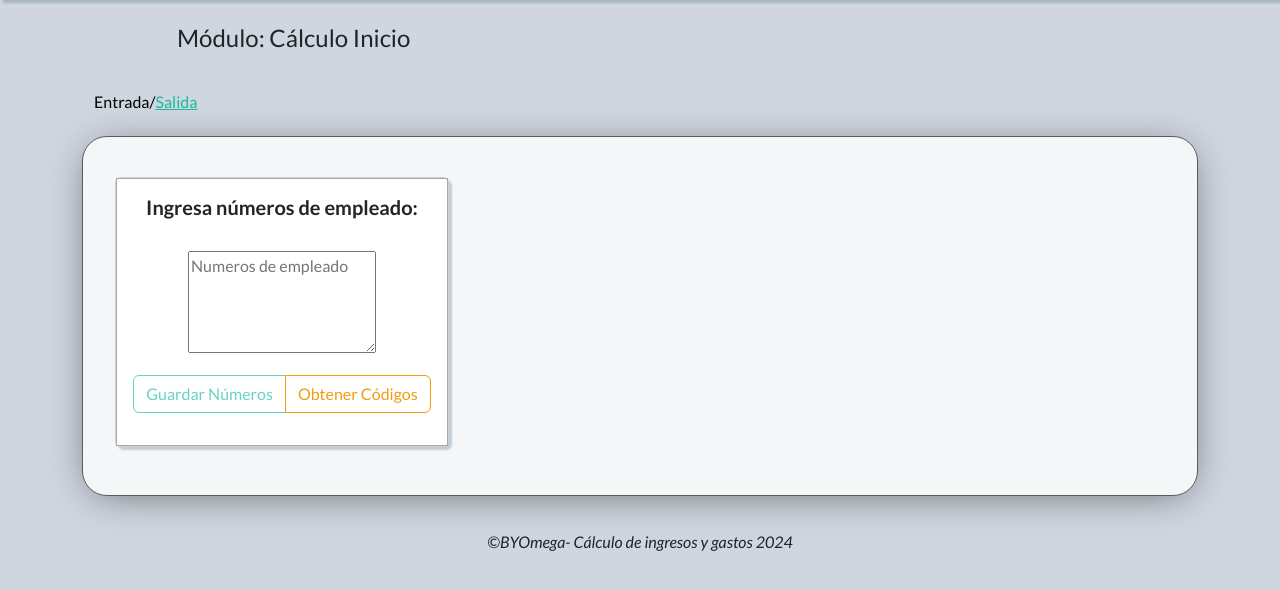
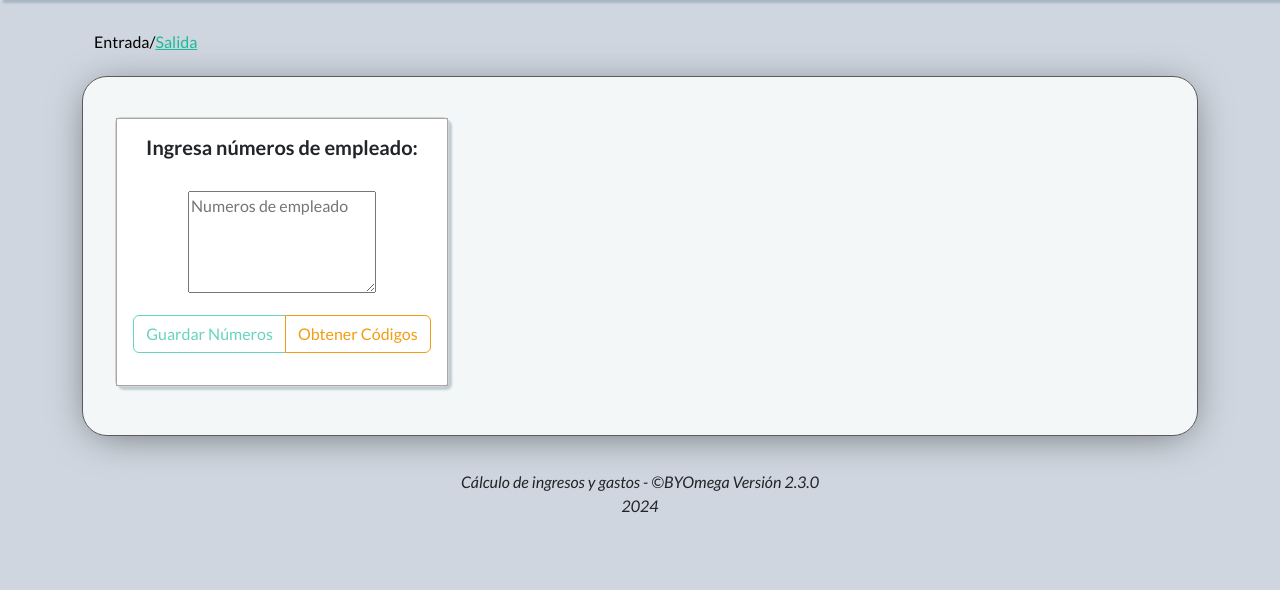
Before and after one commit to martako938/ingresosCI, a CodeIgniter app: page /calculoIngresoCI/ in a window 1280 px wide. Shown: the part 105-695 px from the top of the page. Run offline with CodeIgniter, Linux system fonts and the light colour scheme; data that the repository does not hold is empty; some libraries are stand-ins or nearby versions.

Commit message:
Se agrega el valor de la version desde config, redireccionamiento a google al cerrar session

```diff
--- a/application/config/config.php
+++ b/application/config/config.php
@@ -531,9 +531,10 @@ $config['rewrite_short_tags'] = FALSE;
 */
 $config['proxy_ips'] = '';
 
-//$config['HTTP_NUMEMP'] = 860983;
-$config['HTTP_NUMEMP'] = 910543;
+//$config['HTTP_NUMEMP'] = 1;
 //$config['HTTP_NUMEMP'] = $_SERVER['HTTP_NUMEMP'];
+
+$config['version'] = '2.3.0';
 
 
 date_default_timezone_set('America/Mexico_City');
--- a/application/controllers/Progra.php
+++ b/application/controllers/Progra.php
@@ -7,16 +7,16 @@ class Progra extends CI_Controller {
 		parent::__construct();
 		$this->load->model('Index_Model');
 		$this->load->model('Progra_Model');
-		$this->load->model('Usuario');
 	}
 
 	public function index(){
-		//$datos['usuarios'] = $this->Usuario->seleccionar_todo();
+		$data['Version'] = $this->config->item('version');
+
         $this->load->view('template/head');
 		$this->load->view('template/sup');
 		$this->load->view('programatico');
 		$this->load->view('indxJS/pro' );
-        $this->load->view('template/foot');
+        $this->load->view('template/foot',$data);
     }
 
 	public function traeSal(){
--- a/application/models/Usuario.php
+++ /dev/null
@@ -1,10 +0,0 @@
-<?php
-
-    class Usuario extends CI_Model {
-
-        // public function seleccionar_todo() {
-        //     $this->db->select('*');
-        //     $this->db->from('usuarios');
-        //     return $this->db->get()->result();
-        // }
-    }
--- a/application/views/contacto.php
+++ b/application/views/contacto.php
@@ -53,7 +53,7 @@
                 <p class="card-text" style="text-align:center">
                     </br>
                     Hecho en México, Derechos reservados, {{ this.anio }}. Esta página no puede ser reproducida.</br>
-                    Version 2.2.0.  Última Actualización: {{ this.diaNombre }} {{ this.dia }} de  {{ this.mesNombre }} de {{ this.anio }}.</br>
+                    Versión <?php echo $Version ?>.  Última Actualización: {{ this.diaNombre }} {{ this.dia }} de  {{ this.mesNombre }} de {{ this.anio }}.</br>
                     Departamento de Sistemas</br></br>
                     <a href="#" data-bs-toggle="modal" data-bs-target="#modalMap" ><u> Dirección: Calle 103 Lt 6-A, Hank González, Ecatepec de Morelos ,Edo. México, C.P., 55520</u></a>
                 </p>
--- a/application/views/programatico.php
+++ b/application/views/programatico.php
@@ -3,12 +3,6 @@
         <span v-html="appLoader"></span></p>
     </div>
 
-    <div class="row">
-        <div class="col-1"></div>
-        <div class="col-4"><h4>Módulo: Cálculo Inicio</h4></div>
-        <div class="col-7"></div>
-    </div>
-    </br>
 
     <ol v-if="viewEntrada === true" class="breadcrumb sinFondo">
             <li class="breadcrumb-item-active" aria-current="page" ><text class="titulo6"><a>Entrada/</a></text></li>
--- a/application/views/template/foot.php
+++ b/application/views/template/foot.php
@@ -2,7 +2,8 @@
             </div>
         <?php $hoy=date('d-m-Y'); $anio = substr($hoy,-4); //Anio  ?>
         </br>
-        <div class="text-center"><em>&copy;BYOmega- Cálculo de ingresos y gastos  <?= $anio ?></em></div>
+        <div class="text-center"><em>Cálculo de ingresos y gastos - &copy;BYOmega Versión <?php echo $Version ?> </br>
+         <?= $anio ?></em></div>
         </br>
     </body>
 
--- a/application/views/template/sup.php
+++ b/application/views/template/sup.php
@@ -37,7 +37,7 @@
                 <form class="position-absolute top-50 end-0 translate-middle-y">
                     <ul class="navbar-nav mr-auto">
                         <li class="nav-item">
-                            <a class="nav-link titulo6" href="www.google.com.mx">&nbsp;&nbsp;&nbsp;Cerrar Sesión</a>
+                            <a class="nav-link titulo6" href="https://www.google.com/">&nbsp;&nbsp;&nbsp;Cerrar Sesión</a>
                         </li>
                     </ul>
                 </form>
--- a/js/appContacto.js
+++ b/js/appContacto.js
@@ -16,7 +16,7 @@ const appContacto = Vue.createApp({
     },
     methods: {
         traerfechaCompleta(){
-            var fecha= '10-02-2024'
+            var fecha= '11-02-2024'
             var url=base+ 'contacto/traeFechComp/'+fecha
             axios.get(url)                                              // Traer la fecha actual compuesta
             .then(res =>{
```
Also changed, not shown: application/controllers/Contacto.php (+3 -16 lines).
